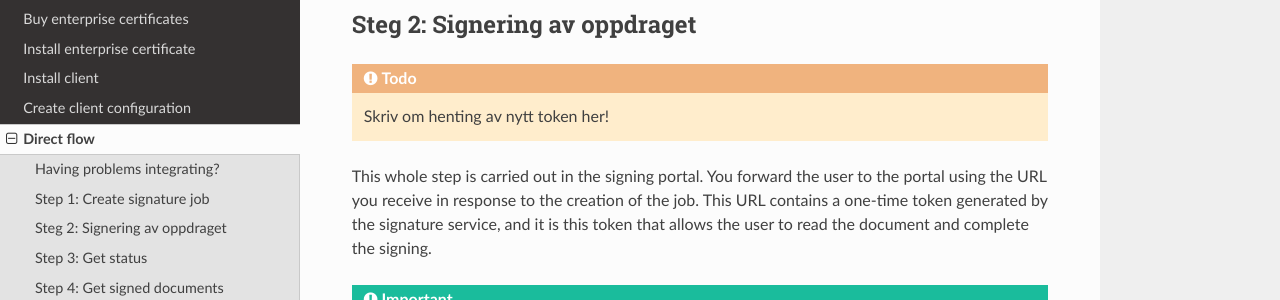
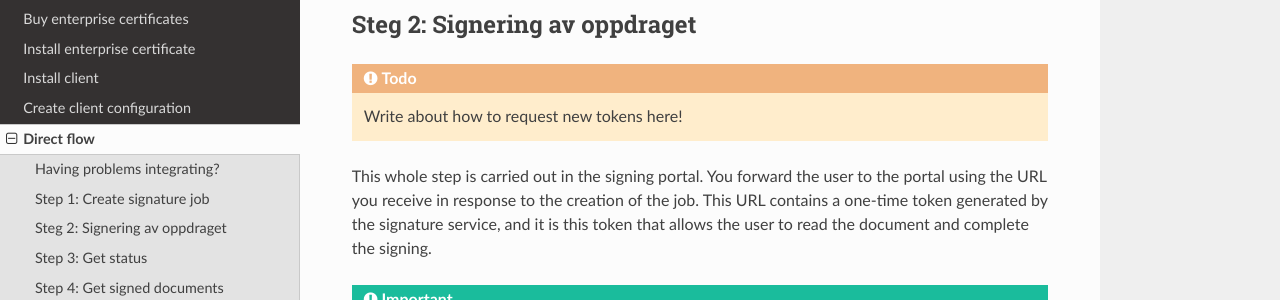
Before and after one commit to ramonarellano/signering-docs, a Sphinx documentation site: the page built from source/client-integration/direct-flow.rst, in a window 1280 px wide and 900 px high, scrolled down 3138 px. Shown: the part 151-451 px from the top of the window. Built offline with Sphinx 7.4.7 and the Read the Docs theme 2.0.0, drawn with Linux system fonts in a browser that asks for light colours.

Commit message:
Translate a small todo to English
Why not.

```diff
--- a/source/client-integration/direct-flow.rst
+++ b/source/client-integration/direct-flow.rst
@@ -322,7 +322,7 @@ Steg 2: Signering av oppdraget
 ================================
 
 ..  todo::
-    Skriv om henting av nytt token her!
+    Write about how to request new tokens here!
 
 This whole step is carried out in the signing portal. You forward the user to the portal using the URL you receive in response to the creation of the job. This URL contains a one-time token generated by the signature service, and it is this token that allows the user to read the document and complete the signing.
 
```
